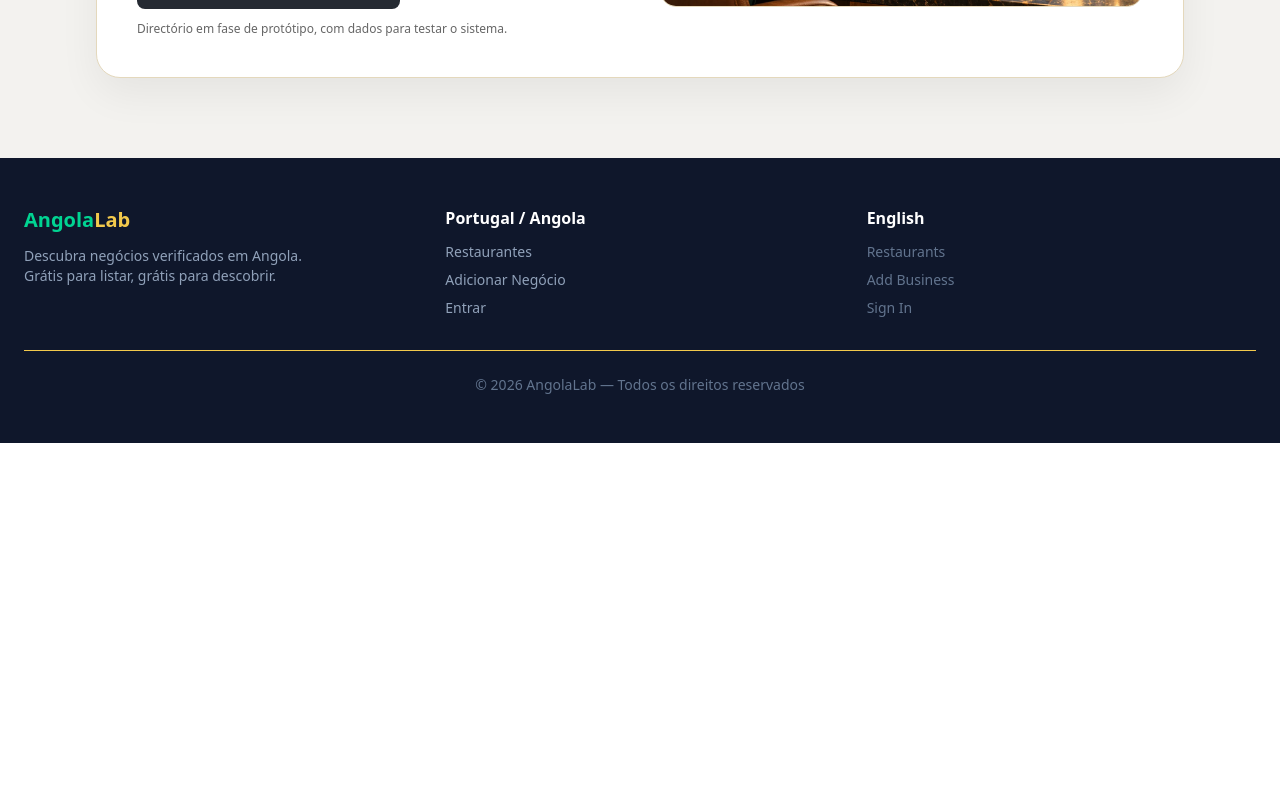
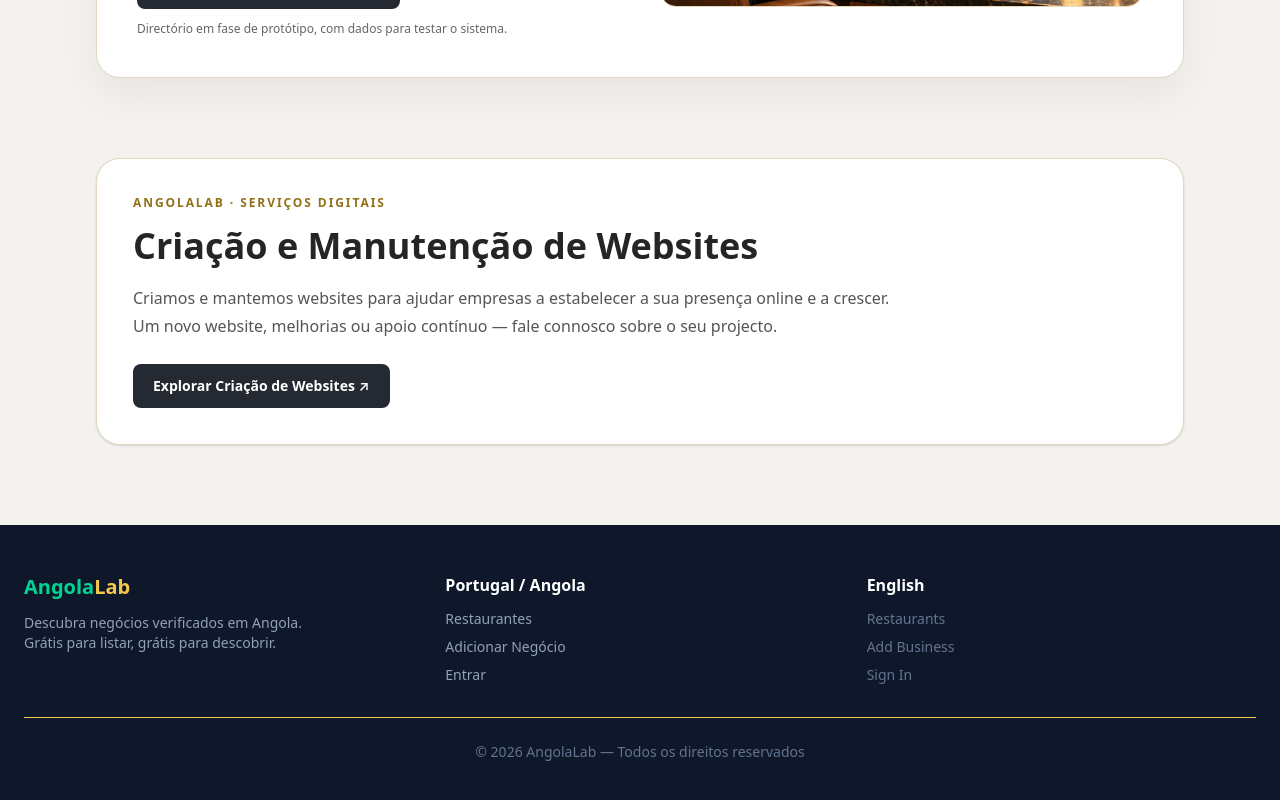
Before and after one commit to oswaldodeal/angolalab-restaurants, a Next.js app: page /pt in a window 1280 px wide. Shown: the part 3081-3881 px from the top of the page. Before the commit the page ends 3524 px from the top, so only its background shows below. Built offline with nearby package versions, Linux system fonts and the light colour scheme.

Commit message:
Add website design service below Tourism on PT Home

```diff
--- a/app/pt/page.tsx
+++ b/app/pt/page.tsx
@@ -55,5 +55,13 @@ export default function EcosystemHomePage() {
    </div>
   </section>
   <HomeTourismCard language="pt" />
+  <section id="website-design" aria-labelledby="website-design-heading" className="bg-[#f3f2ef] pb-14 text-[#252525] sm:pb-20">
+   <div className="page-rail rounded-3xl border border-[#e4d8bc] bg-white p-6 shadow-sm sm:p-9">
+    <p className="text-xs font-bold uppercase tracking-[0.16em] text-[#927018]">AngolaLab · Serviços Digitais</p>
+    <h2 id="website-design-heading" className="mt-3 text-3xl font-bold leading-tight sm:text-4xl">Criação e Manutenção de Websites</h2>
+    <p className="mt-4 max-w-3xl leading-7 text-[#555]">Criamos e mantemos websites para ajudar empresas a estabelecer a sua presença online e a crescer. Um novo website, melhorias ou apoio contínuo — fale connosco sobre o seu projecto.</p>
+    <a href="https://angolalab-web-design.oswaldodeal.chatgpt.site/" className="mt-6 inline-flex max-w-full items-center justify-center rounded-lg bg-[#252a32] px-5 py-3 text-center text-sm font-semibold text-white hover:bg-[#424850] focus-visible:outline-2 focus-visible:outline-offset-2 focus-visible:outline-[#927018]">Explorar Criação de Websites ↗</a>
+   </div>
+  </section>
  </>);
 }
```
